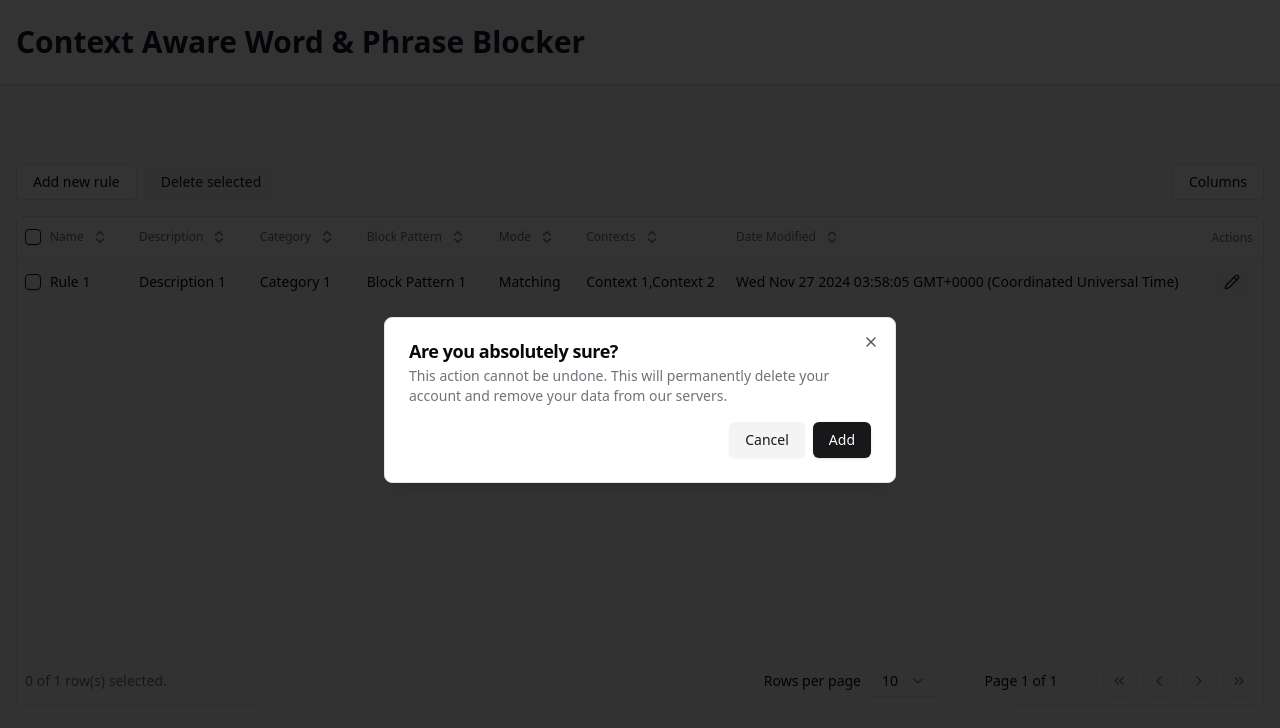
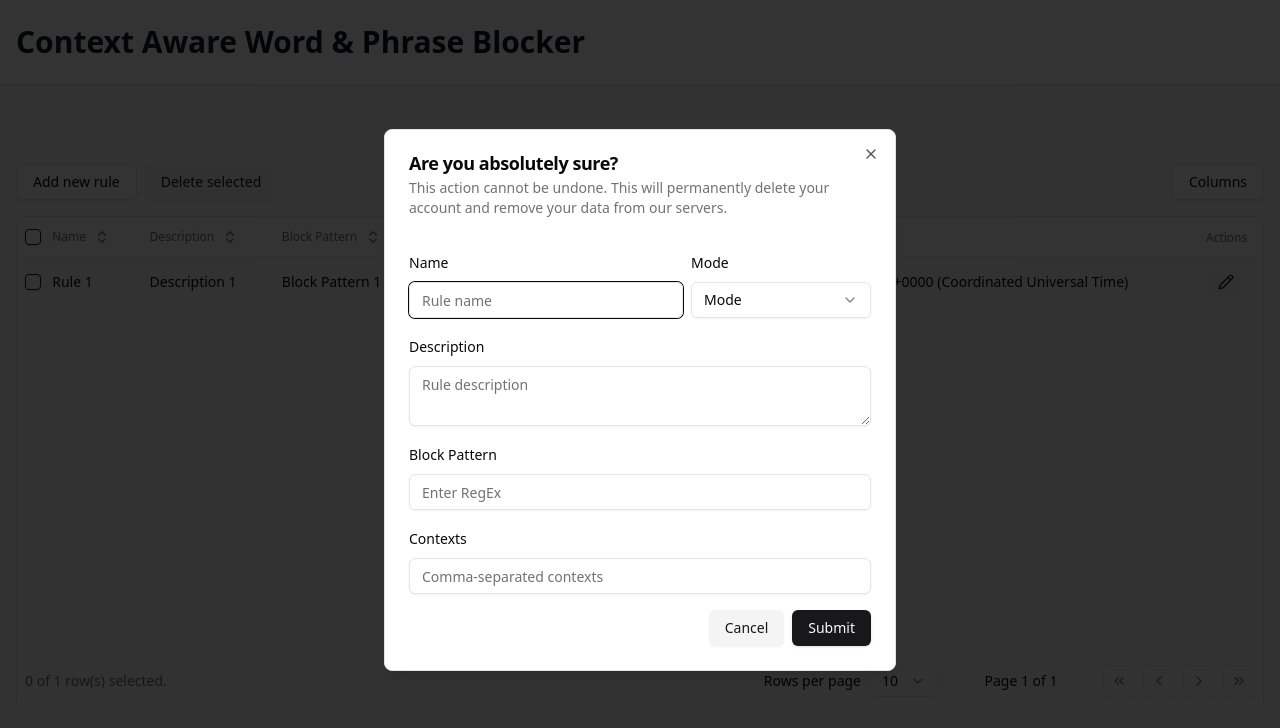
Before and after one commit to con-dog/context-aware-pattern-blocker, a React (Vite) app: page / in a window 1280 px wide. Both pictures are taken after a click on the button "Add new rule". Shown: the top 728 px of the page. Built offline with nearby package versions, Linux system fonts and the light colour scheme.

Commit message:
form UI almost done

```diff
--- a/src/app.tsx
+++ b/src/app.tsx
@@ -12,7 +12,6 @@ function getData(): Rule[] {
 			id: "1",
 			name: "Rule 1",
 			description: "Description 1",
-			category: "Category 1",
 			blockPattern: "Block Pattern 1",
 			blockMode: "Matching",
 			contexts: ["Context 1", "Context 2"],
--- a/src/components/columns.tsx
+++ b/src/components/columns.tsx
@@ -40,12 +40,7 @@ export const columns: ColumnDef<Rule>[] = [
 			<DataTableColumnHeader column={column} title="Description" />
 		),
 	},
-	{
-		accessorKey: "category",
-		header: ({ column }) => (
-			<DataTableColumnHeader column={column} title="Category" />
-		),
-	},
+
 	{
 		accessorKey: "blockPattern",
 		header: ({ column }) => (
--- a/src/components/create-rule-dialog.tsx
+++ b/src/components/create-rule-dialog.tsx
@@ -1,9 +1,9 @@
+import { CreateRuleForm } from "./create-rule-form";
 import { Button } from "./ui/button";
 import {
 	Dialog,
 	DialogContent,
 	DialogDescription,
-	DialogFooter,
 	DialogHeader,
 	DialogTitle,
 	DialogTrigger,
@@ -23,10 +23,7 @@ export const CreateRuleDialog: React.FC = () => {
 						account and remove your data from our servers.
 					</DialogDescription>
 				</DialogHeader>
-				<DialogFooter>
-					<Button variant="secondary">Cancel</Button>
-					<Button variant="default">Add</Button>
-				</DialogFooter>
+				<CreateRuleForm />
 			</DialogContent>
 		</Dialog>
 	);
--- /dev/null
+++ b/src/components/create-rule-form.tsx
@@ -0,0 +1,147 @@
+import { ruleFormSchema } from "@/schemas/rule-form-schema";
+import { zodResolver } from "@hookform/resolvers/zod";
+import { useForm } from "react-hook-form";
+import type { z } from "zod";
+import { Button } from "./ui/button";
+import { DialogFooter } from "./ui/dialog";
+import { Form, FormControl, FormField, FormItem, FormLabel } from "./ui/form";
+import { Input } from "./ui/input";
+import {
+	Select,
+	SelectContent,
+	SelectItem,
+	SelectTrigger,
+	SelectValue,
+} from "./ui/select";
+import { Textarea } from "./ui/textarea";
+
+export const CreateRuleForm: React.FC = () => {
+	const form = useForm<z.infer<typeof ruleFormSchema>>({
+		resolver: zodResolver(ruleFormSchema),
+		defaultValues: {
+			id: "",
+			name: "",
+			description: "",
+			blockPattern: "",
+			blockMode: "Matching",
+			contexts: [],
+			dateModified: new Date(),
+		},
+	});
+
+	function onSubmit(values: z.infer<typeof ruleFormSchema>) {
+		// Do something with the form values.
+		// ✅ This will be type-safe and validated.
+		console.log(values);
+	}
+
+	return (
+		<Form {...form}>
+			<form onSubmit={form.handleSubmit(onSubmit)} className="space-y-4">
+				<FormField
+					control={form.control}
+					name="id"
+					render={({ field }) => (
+						<FormItem>
+							<FormControl>
+								<Input type="hidden" placeholder="Rule name" {...field} />
+							</FormControl>
+						</FormItem>
+					)}
+				/>
+				<div className="flex gap-2">
+					<FormField
+						control={form.control}
+						name="name"
+						render={({ field }) => (
+							<FormItem className="flex-1">
+								<FormLabel>Name</FormLabel>
+								<FormControl>
+									<Input type="text" placeholder="Rule name" {...field} />
+								</FormControl>
+							</FormItem>
+						)}
+					/>
+					<FormField
+						control={form.control}
+						name="blockMode"
+						render={({ field }) => (
+							<FormItem>
+								<FormLabel>Mode</FormLabel>
+								<FormControl>
+									<Select>
+										<SelectTrigger className="w-[180px]">
+											<SelectValue placeholder="Mode" />
+										</SelectTrigger>
+										<SelectContent>
+											<SelectItem value="Matching">Matching</SelectItem>
+											<SelectItem value="Surrounding">Surrounding</SelectItem>
+										</SelectContent>
+									</Select>
+								</FormControl>
+							</FormItem>
+						)}
+					/>
+				</div>
+				<FormField
+					control={form.control}
+					name="description"
+					render={({ field }) => (
+						<FormItem>
+							<FormLabel>Description</FormLabel>
+							<FormControl>
+								<Textarea placeholder="Rule description" {...field} />
+							</FormControl>
+						</FormItem>
+					)}
+				/>
+				<FormField
+					control={form.control}
+					name="blockPattern"
+					render={({ field }) => (
+						<FormItem>
+							<FormLabel>Block Pattern</FormLabel>
+							<FormControl>
+								<Input type="text" placeholder="Enter RegEx" {...field} />
+							</FormControl>
+						</FormItem>
+					)}
+				/>
+
+				<FormField
+					control={form.control}
+					name="contexts"
+					render={({ field }) => (
+						<FormItem>
+							<FormLabel>Contexts</FormLabel>
+							<FormControl>
+								<Input
+									type="text"
+									placeholder="Comma-separated contexts"
+									{...field}
+								/>
+							</FormControl>
+						</FormItem>
+					)}
+				/>
+				<FormField
+					control={form.control}
+					name="dateModified"
+					render={({ field }) => (
+						<FormItem>
+							<FormControl>
+								<Input type="hidden" placeholder="Rule name" {...field} />
+							</FormControl>
+						</FormItem>
+					)}
+				/>
+				<DialogFooter>
+					<Button variant="secondary">Cancel</Button>
+					<Button variant="default" type="submit">
+						Submit
+					</Button>
+				</DialogFooter>
+			</form>
+		</Form>
+	);
+};
--- /dev/null
+++ b/src/components/ui/textarea.tsx
@@ -0,0 +1,22 @@
+import * as React from "react"
+
+import { cn } from "@/lib/utils"
+
+const Textarea = React.forwardRef<
+  HTMLTextAreaElement,
+  React.ComponentProps<"textarea">
+>(({ className, ...props }, ref) => {
+  return (
+    <textarea
+      className={cn(
+        "flex min-h-[60px] w-full rounded-md border border-input bg-transparent px-3 py-2 text-base shadow-sm placeholder:text-muted-foreground focus-visible:outline-none focus-visible:ring-1 focus-visible:ring-ring disabled:cursor-not-allowed disabled:opacity-50 md:text-sm",
+        className
+      )}
+      ref={ref}
+      {...props}
+    />
+  )
+})
+Textarea.displayName = "Textarea"
+
+export { Textarea }
--- a/src/schemas/rule-form-schema.ts
+++ b/src/schemas/rule-form-schema.ts
@@ -4,7 +4,6 @@ export const ruleFormSchema = z.object({
 	id: z.string(),
 	name: z.string(),
 	description: z.string(),
-	category: z.string(),
 	blockPattern: z.string(),
 	blockMode: z.string(),
 	contexts: z.array(z.string()),
--- a/src/types/types.ts
+++ b/src/types/types.ts
@@ -4,7 +4,6 @@ export interface RuleUserOptionalFields {
 	name: string;
 	description: string;
 	contexts: string[];
-	category: string;
 }
 
 export interface RuleUserRequiredFields {
```
